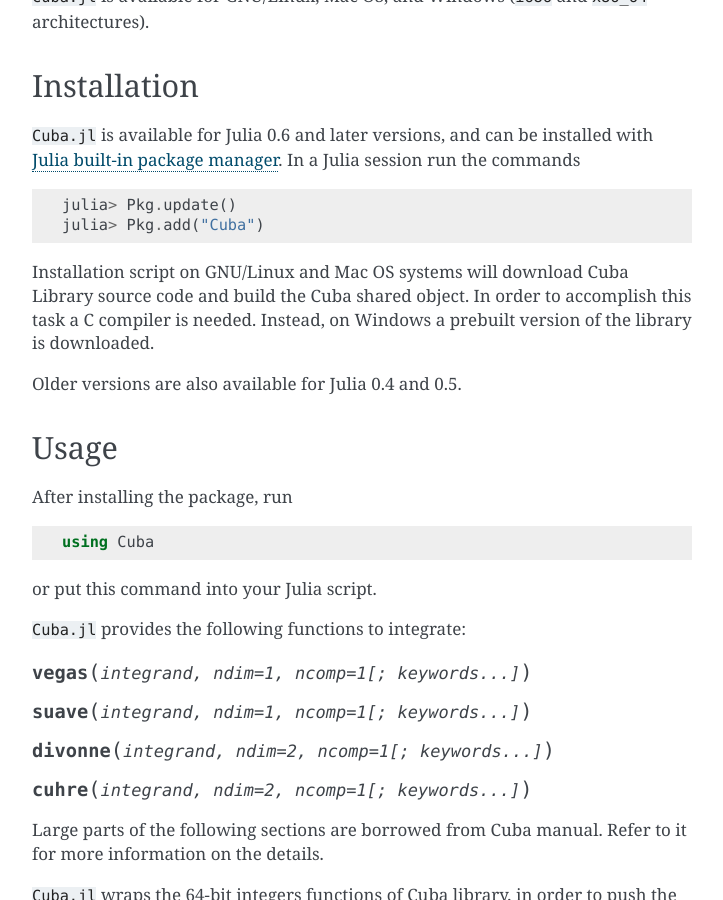
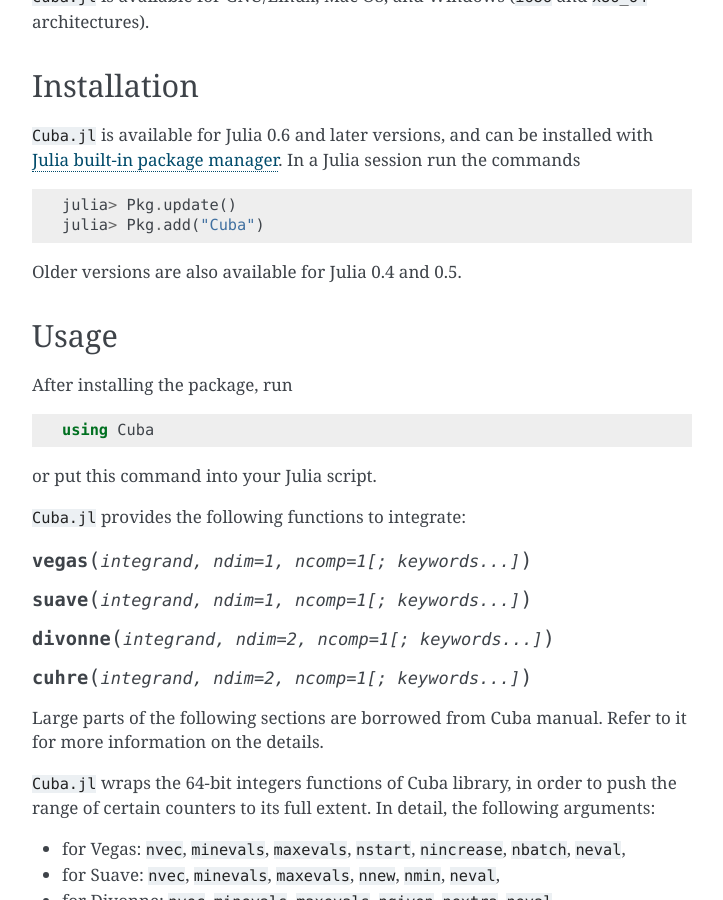
Before and after one commit to giordano/Cuba.jl, a Sphinx documentation site: the page built from docs/index.rst, in a window 1280 px wide and 900 px high, scrolled down 2070 px. Shown: the whole window, without its empty margins (388-1111 px from the left). Built offline with Sphinx 7.4.7, drawn with Linux system fonts in a browser that asks for light colours; some of the changed text lies outside the part shown.

```diff
--- a/docs/index.rst
+++ b/docs/index.rst
@@ -62,7 +62,7 @@ All algorithms provided by Cuba library are supported in ``Cuba.jl``:
 .. _`stratified sampling`: <https://en.wikipedia.org/wiki/Stratified_sampling>
 
 For more details on the algorithms see the manual included in Cuba library and
-available in ``deps/cuba-julia/cuba.pdf`` after successful installation
+available in ``deps/usr/share/cuba.pdf`` after successful installation
 of ``Cuba.jl``.
 
 Integration is always performed on the :math:`n`-dimensional `unit hypercube
@@ -125,11 +125,6 @@ Julia session run the commands
 
     julia> Pkg.update()
     julia> Pkg.add("Cuba")
-
-Installation script on GNU/Linux and Mac OS systems will download Cuba Library
-source code and build the Cuba shared object.  In order to accomplish this task
-a C compiler is needed.  Instead, on Windows a prebuilt version of the library
-is downloaded.
 
 Older versions are also available for Julia 0.4 and 0.5.
 
```
Also changed, not shown: NEWS.md (+4 -0 lines), README.md (+1 -6 lines), 4 other files.
